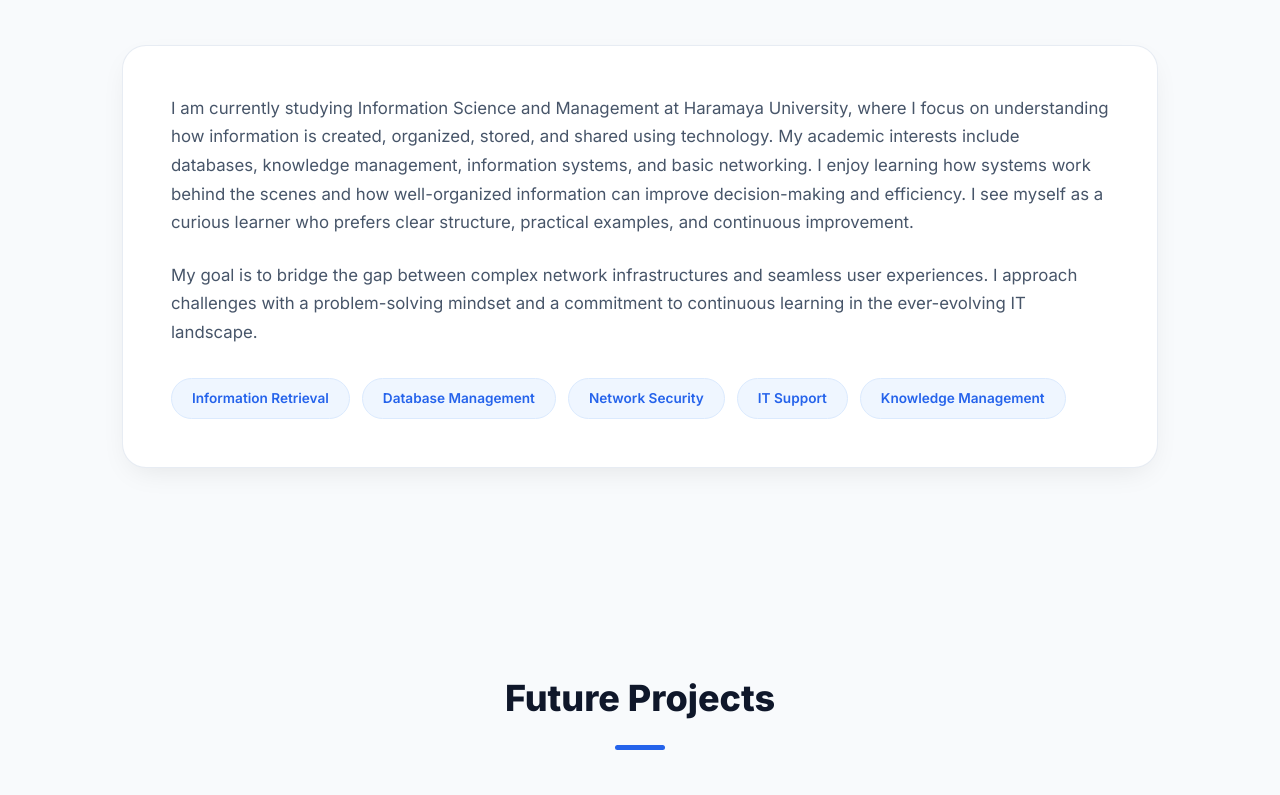
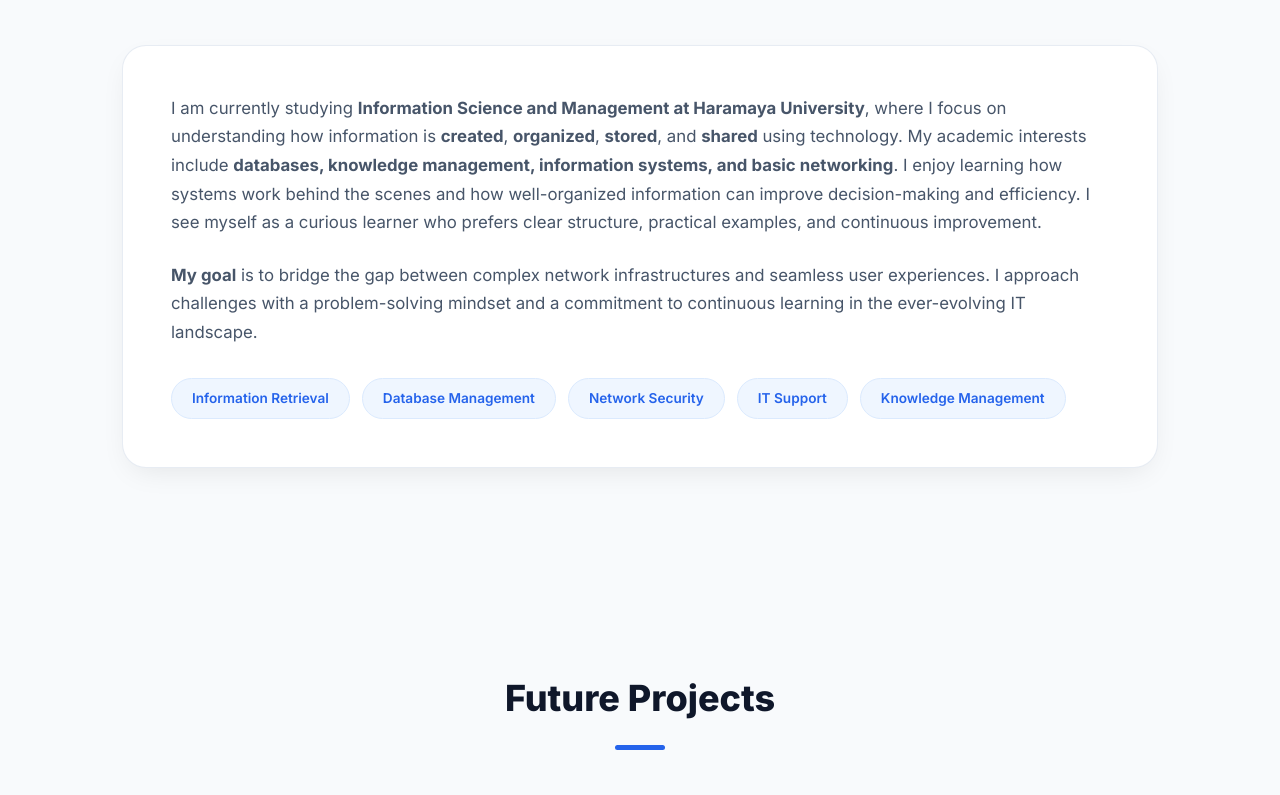
Before and after one commit to moisture7293/portfolio-, a plain HTML site: page portfolio/index.html in a window 1280 px wide. Shown: the part 1039-1834 px from the top of the page. Drawn offline with Linux system fonts and the light colour scheme.

Commit message:
Fix HTML formatting and structure

```diff
--- a/portfolio/index.html
+++ b/portfolio/index.html
@@ -65,18 +65,19 @@
         <div class="about-content">
           <div class="about-text">
             <p>
-              I am currently studying Information Science and Management at
-              Haramaya University, where I focus on understanding how
-              information is created, organized, stored, and shared using
-              technology. My academic interests include databases, knowledge
-              management, information systems, and basic networking. I enjoy
+                I am currently studying <strong>Information Science and Management at
+   Haramaya University</strong>, where I focus on understanding how
+   information is <strong>created</strong>, <strong>organized</strong>, <strong>stored</strong>, and
+<strong>shared</strong> using
+   technology. My academic interests include <strong>databases, knowledge
+   management, information systems, and basic networking</strong>. I enjoy
    learning how systems work behind the scenes and how well-organized
    information can improve decision-making and efficiency. I see
    myself as a curious learner who prefers clear structure, practical
    examples, and continuous improvement.
  </p>
  <p>
-              My goal is to bridge the gap between complex network
+  <strong> My goal</strong> is to bridge the gap between complex network
    infrastructures and seamless user experiences. I approach
    challenges with a problem-solving mindset and a commitment to
    continuous learning in the ever-evolving IT landscape.
```
Lines whose indentation alone changed are shown as unchanged.
